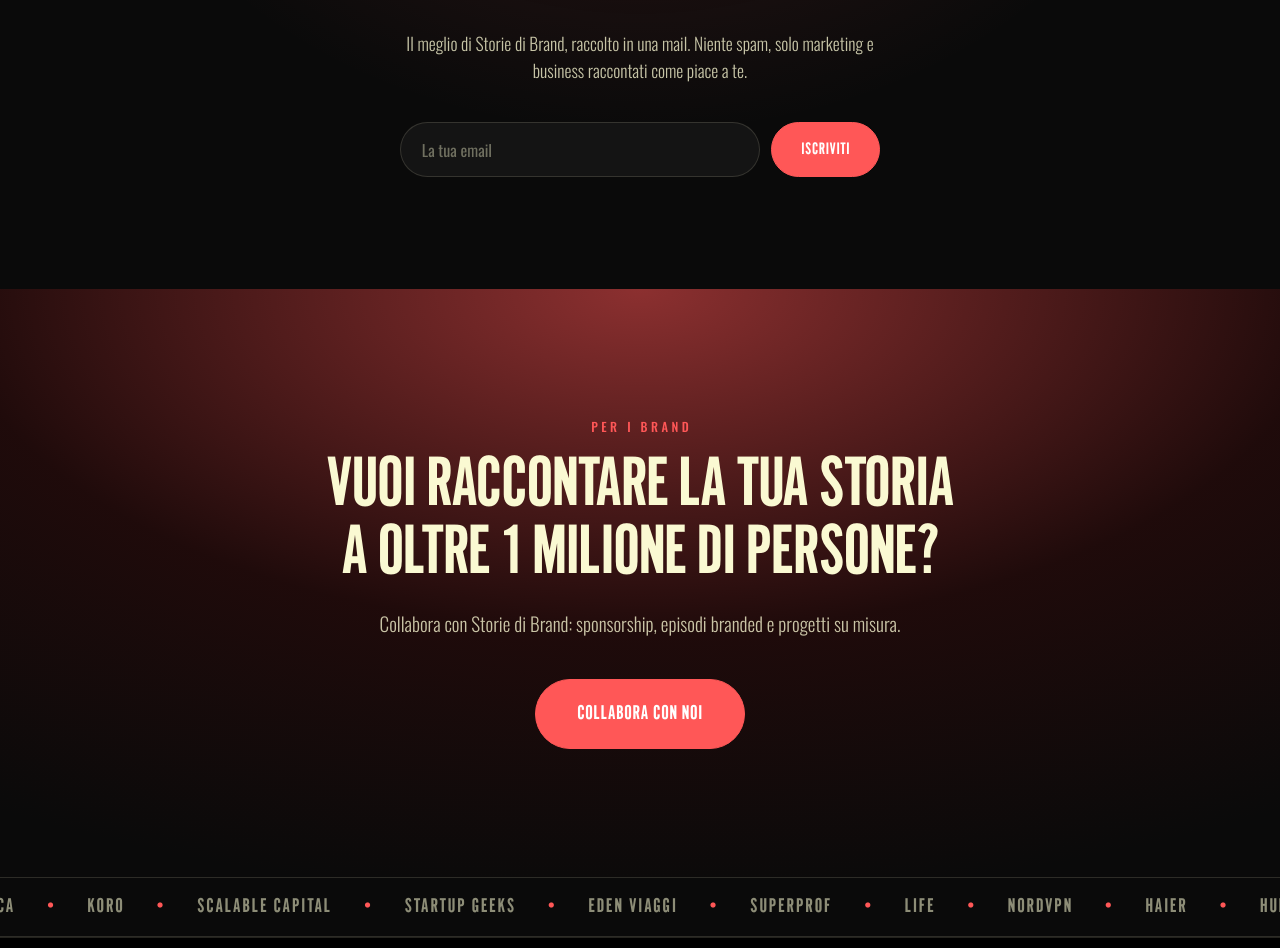
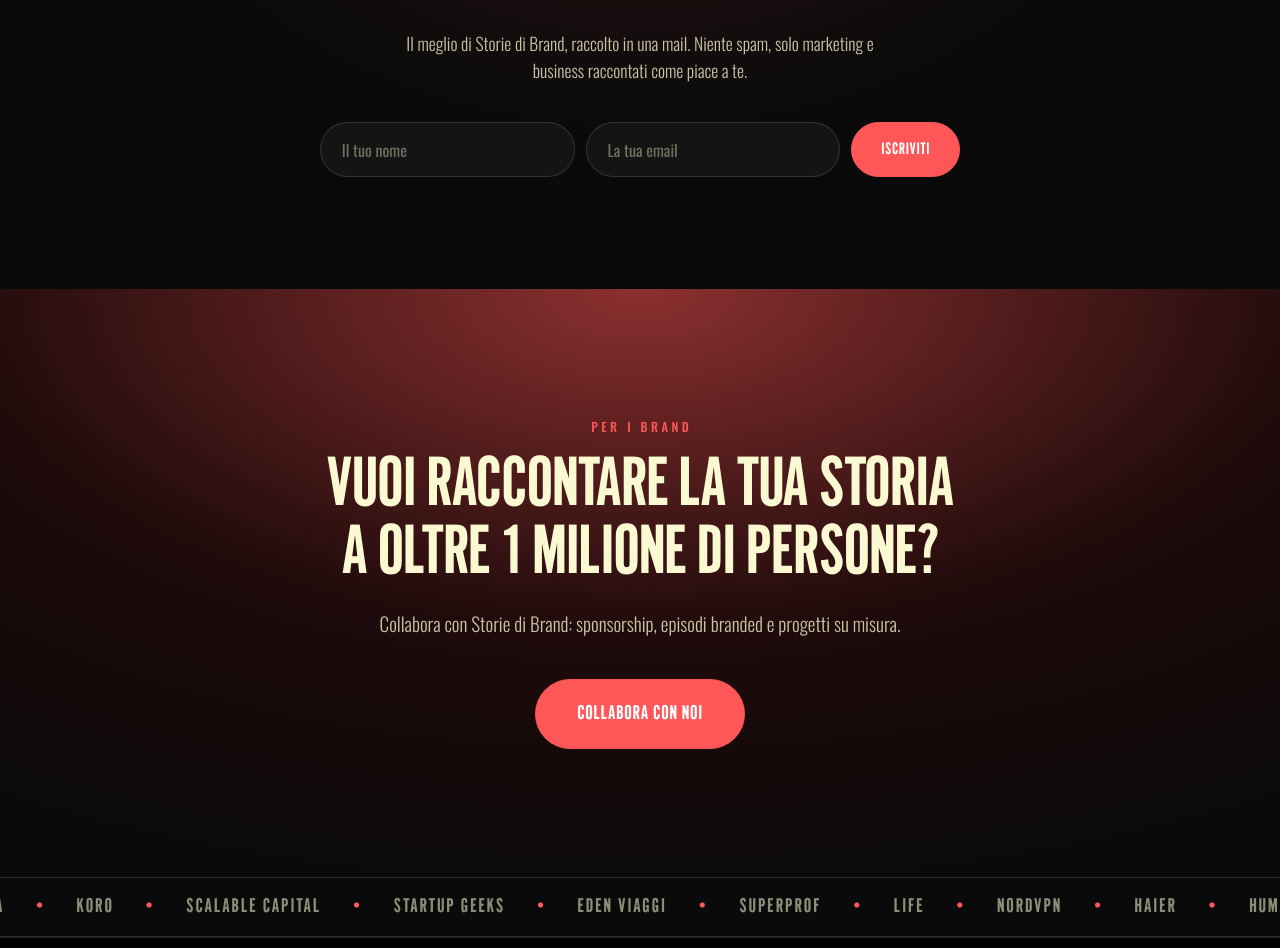
Before and after one commit to matteo492/storie-di-brand, a Next.js app: page / in a window 1280 px wide. Shown: the part 6664-7612 px from the top of the page. Built offline with nearby package versions, Linux system fonts and the light colour scheme.

Commit message:
Add name field to newsletter, slow ticker, update brands

```diff
--- a/app/globals.css
+++ b/app/globals.css
@@ -152,7 +152,7 @@ img { max-width: 100%; display: block; }
   display: inline-flex;
   gap: 2rem;
   align-items: center;
-  animation: marquee 48s linear infinite;
+  animation: marquee 80s linear infinite;
   font-family: var(--display);
   font-size: 1.2rem;
   letter-spacing: 0.1em;
@@ -485,14 +485,14 @@ img { max-width: 100%; display: block; }
 .newsletter__form {
   display: flex;
   gap: 0.7rem;
-  max-width: 480px;
+  max-width: 640px;
   margin: 0 auto;
   flex-wrap: wrap;
   justify-content: center;
 }
 .newsletter__form input {
   flex: 1;
-  min-width: 220px;
+  min-width: 180px;
   background: var(--ink-2);
   border: 1px solid var(--line);
   border-radius: 999px;
--- a/app/layout.tsx
+++ b/app/layout.tsx
@@ -27,6 +27,8 @@ const TICKER_BRANDS = [
   "YAKULT", "UNIVERSITÀ CATTOLICA", "KORO", "SCALABLE CAPITAL",
   "STARTUP GEEKS", "EDEN VIAGGI", "SUPERPROF", "LIFE",
   "NORDVPN", "HAIER", "HUMAMY", "REVOLUT", "WWF",
+  "MASERATI", "GENTILINI", "FIORENTINA", "TREEDOM",
+  "FINOM", "ODOO", "SURFSHARK", "PLAUD.AI", "EDENRED", "HIGGSFIELD",
 ];
 
 export const metadata: Metadata = {
--- a/components/NewsletterForm.tsx
+++ b/components/NewsletterForm.tsx
@@ -9,6 +9,7 @@ import { useState } from "react";
  * pronto, basterà sostituire handleSubmit con la POST/iframe del provider.
  */
 export default function NewsletterForm() {
+  const [name, setName] = useState("");
   const [email, setEmail] = useState("");
   const [status, setStatus] = useState<"idle" | "done" | "error">("idle");
 
@@ -21,7 +22,7 @@ export default function NewsletterForm() {
     }
     const subject = encodeURIComponent("Iscrizione newsletter Storie di Brand");
     const body = encodeURIComponent(
-      `Ciao, vorrei iscrivermi alla newsletter settimanale.\n\nEmail: ${email}`
+      `Ciao, vorrei iscrivermi alla newsletter settimanale.\n\nNome: ${name || "—"}\nEmail: ${email}`
     );
     window.location.href = `mailto:info@storiedibrand.it?subject=${subject}&body=${body}`;
     setStatus("done");
@@ -38,6 +39,13 @@ export default function NewsletterForm() {
 
   return (
     <form className="newsletter__form" onSubmit={handleSubmit} noValidate>
+      <input
+        type="text"
+        placeholder="Il tuo nome"
+        aria-label="Il tuo nome"
+        value={name}
+        onChange={(e) => setName(e.target.value)}
+      />
       <input
         type="email"
         required
```
